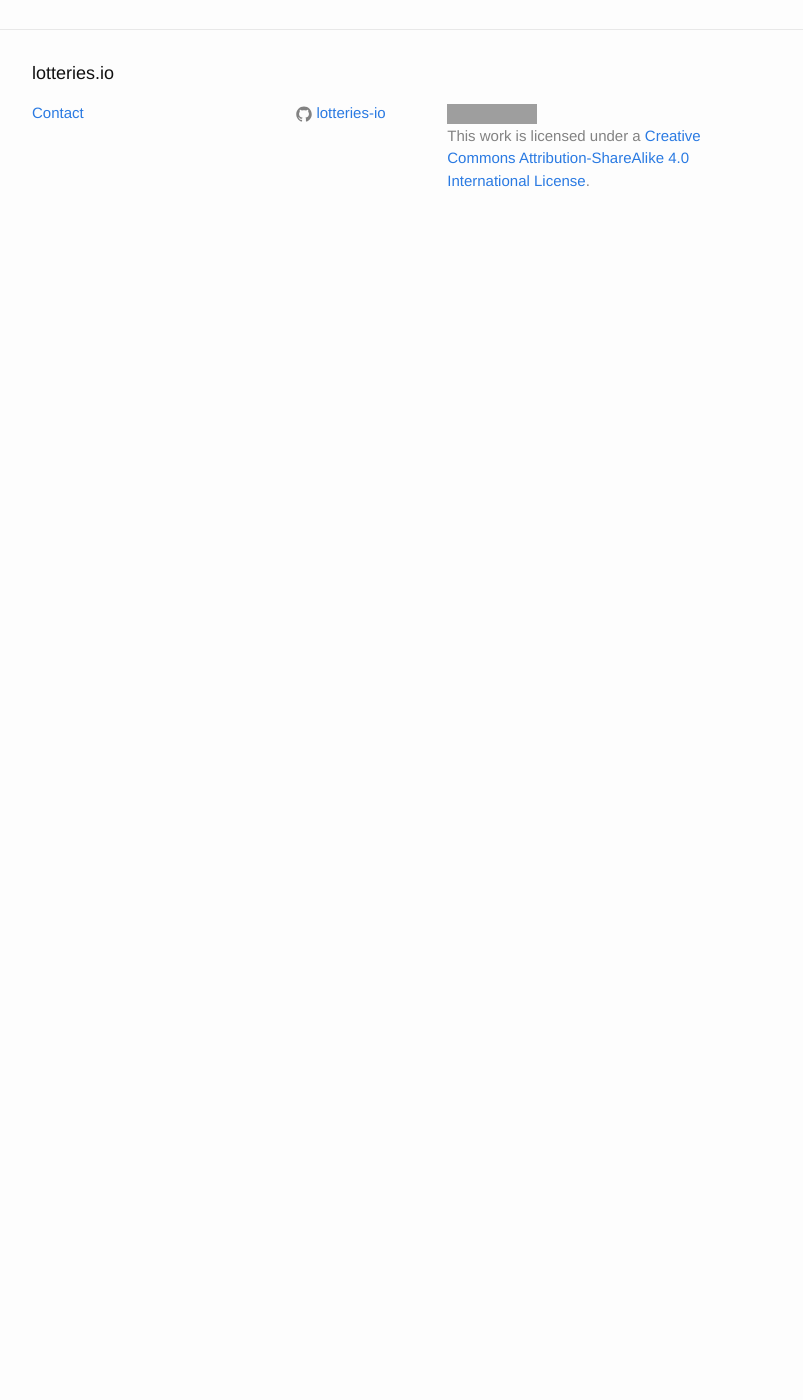
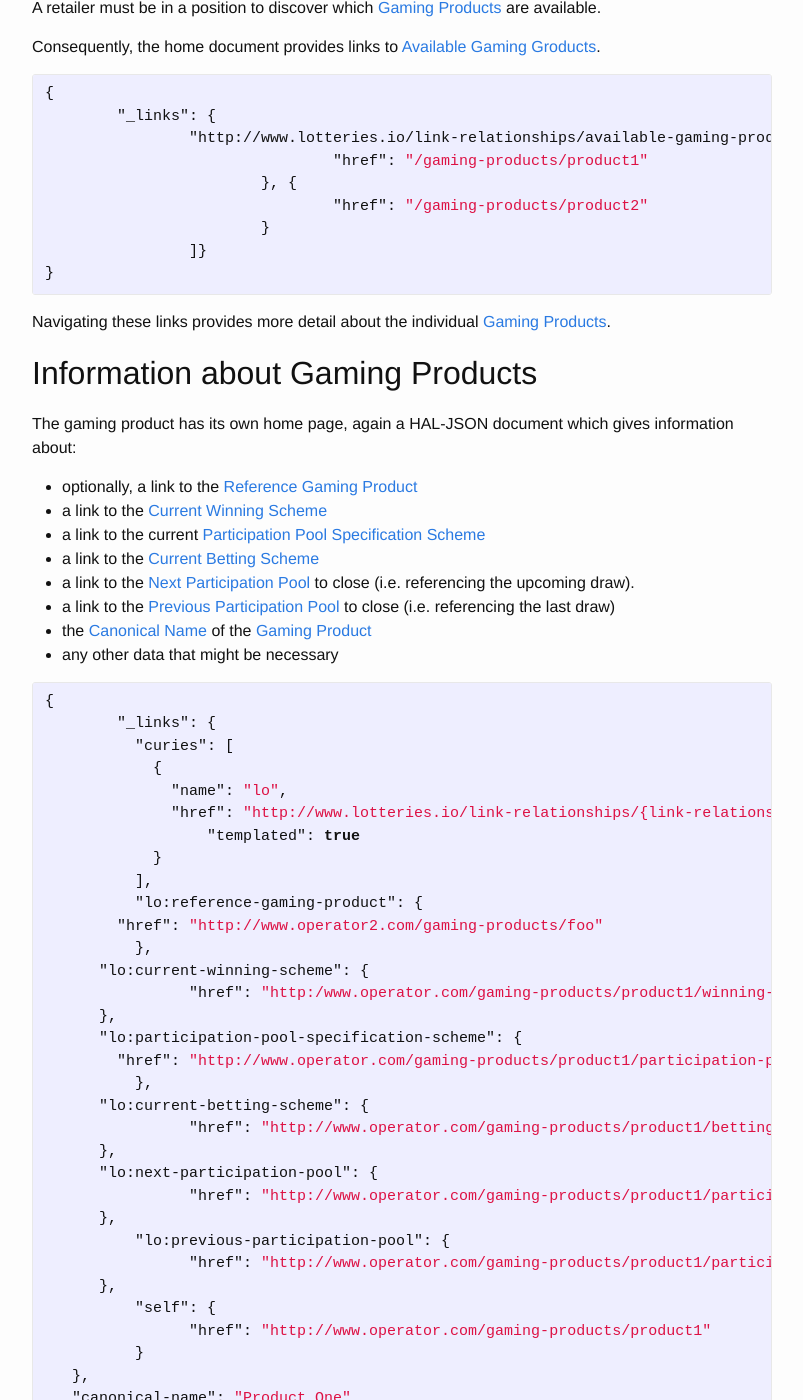
Before and after one commit to lotteries-io/lotteries-io.github.io, a Jekyll site: the page built from _application-profiles/lotteries-io-gaming-product.md, in a window 1280 px wide and 1400 px high, scrolled down 270 px. Shown: the whole window, without its empty margins (238-1041 px from the left). Built offline with Jekyll 4.4.1, drawn with Linux system fonts in a browser that asks for light colours; before the commit the page ends 900 px from its top, so only the background shows below that; some of the changed text lies outside the part shown; grey boxes are pictures that could not be loaded.

Commit message:
Added details from original 'home' app profile.

```diff
--- a/_application-profiles/lotteries-io-gaming-product.md
+++ b/_application-profiles/lotteries-io-gaming-product.md
@@ -5,4 +5,74 @@ title: Lotteries.io Gaming Product
 
 # Lotteries.io Gaming Product
 
-TODO
+# Discovering Gaming Products
+
+A retailer must be in a position to discover which [Gaming Products](../concepts/gaming-product) are available.
+
+Consequently, the home document provides links to [Available Gaming Groducts](../link-relationships/available-gaming-product).
+
+{% highlight json%}
+
+{
+	"_links": {
+		"http://www.lotteries.io/link-relationships/available-gaming-product": [{
+				"href": "/gaming-products/product1"
+			}, {
+				"href": "/gaming-products/product2"
+			}
+		]}
+}
+
+{% endhighlight %}
+
+Navigating these links provides more detail about the individual [Gaming Products](../concepts/gaming-product).
+
+## Information about Gaming Products
+
+The gaming product has its own home page, again a HAL-JSON document which gives information about:
+
+* optionally, a link to the [Reference Gaming Product](../link-relationships/reference-gaming-product)
+* a link to the [Current Winning Scheme](../link-relationships/current-winning-scheme)
+* a link to the current [Participation Pool Specification Scheme](../link-relationships/participation-pool-specification-scheme)
+* a link to the [Current Betting Scheme](../link-relationships/current-betting-scheme)
+* a link to the [Next Participation Pool](../link-relationships/next-participation-pool) to close (i.e. referencing the upcoming draw).
+* a link to the [Previous Participation Pool](../link-relationships/previous-participation-pool) to close (i.e. referencing the last draw)
+* the [Canonical Name](../properties/canonical-name) of the [Gaming Product](../concepts/gaming-product)
+* any other data that might be necessary
+
+{% highlight json%}
+{
+	"_links": {
+	  "curies": [
+	    {
+	      "name": "lo",
+	      "href": "http://www.lotteries.io/link-relationships/{link-relationship}",
+		  "templated": true
+	    }
+	  ],
+	  "lo:reference-gaming-product": {
+        "href": "http://www.operator2.com/gaming-products/foo"
+	  },
+      "lo:current-winning-scheme": {
+		"href": "http:/www.operator.com/gaming-products/product1/winning-scheme1"
+      },
+      "lo:participation-pool-specification-scheme": {
+        "href": "http://www.operator.com/gaming-products/product1/participation-pool-specification-scheme1"
+	  },
+      "lo:current-betting-scheme": {
+		"href": "http://www.operator.com/gaming-products/product1/betting-scheme1"
+      },
+      "lo:next-participation-pool": {
+		"href": "http://www.operator.com/gaming-products/product1/participation-pools/123"
+      },
+	  "lo:previous-participation-pool": {
+		"href": "http://www.operator.com/gaming-products/product1/participation-pools/122"
+      },
+	  "self": {
+		"href": "http://www.operator.com/gaming-products/product1"
+	  }
+   },
+   "canonical-name": "Product One"
+}
+
+{% endhighlight %}
```
